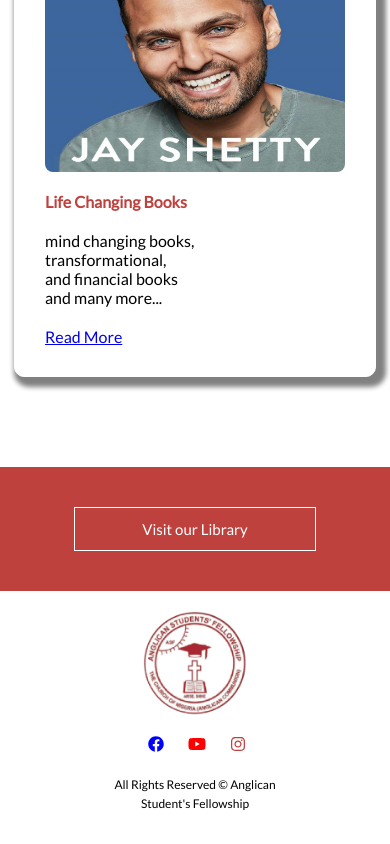
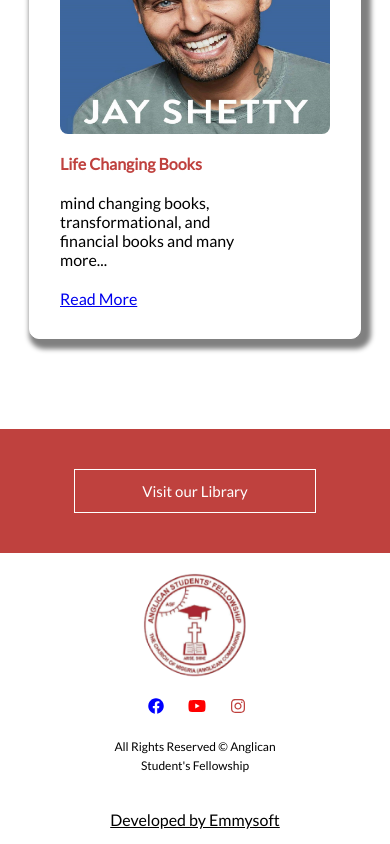
Before and after one commit to emmysoft/ASFLibraryWebsite, a React (Vite) app: page / in a window 390 px wide. Shown: the part 2349-3193 px from the top of the page. Built offline with nearby package versions, Linux system fonts and the light colour scheme.

Commit message:
new style added

```diff
--- a/src/App.css
+++ b/src/App.css
@@ -6,10 +6,19 @@
   font-family: "Lato", sans-serif;
 }
 
-@media screen and (max-width: 768px){
+@media screen and (max-width: 768px) {
   * {
     padding: 0;
     margin: 0;
     font-family: "Lato", sans-serif;
   }
+
+  .dev {
+    display: flex;
+    justify-content: center;
+  }
+  .dev-link {
+    text-decoration: underline;
+    color: #000;
+  }
 }
--- a/src/components/Body/BodyStyle.js
+++ b/src/components/Body/BodyStyle.js
@@ -155,7 +155,7 @@ export const BookWrapper = styled.div`
 
         &:hover {
           transition: transform 0.2s;
-          transform: scale(1.2);
+          transform: scale(0.9);
         }
 
         .book2 {
@@ -265,17 +265,17 @@ export const BookWrapper = styled.div`
           box-shadow: #bf413e;
           padding: 30px;
           background-color: #fff;
-          width: 300px;
+          width: 270px;
           box-shadow: 5px 5px 5px 5px #808080;
 
           .book1 {
             border-radius: 8px;
-            width: 300px;
+            width: 270px;
             height: 350px;
             margin: 0 auto;
           }
           .info {
-            width: 150px;
+            width: 200px;
           }
         }
         .cat_2 {
@@ -288,17 +288,17 @@ export const BookWrapper = styled.div`
           border: 1px solid #fff;
           box-shadow: #bf413e;
           background-color: #fff;
-          width: 300px;
+          width: 270px;
           box-shadow: 5px 5px 5px 5px #808080;
 
           .book2 {
             border-radius: 8px;
-            width: 300px;
+            width: 270px;
             height: 350px;
             margin: 0 auto;
           }
           .info {
-            width: 150px;
+            width: 200px;
           }
         }
         .cat_3 {
@@ -311,17 +311,17 @@ export const BookWrapper = styled.div`
           box-shadow: #bf413e;
           padding: 30px;
           background-color: #fff;
-          width: 300px;
+          width: 270px;
           box-shadow: 5px 5px 5px 5px #808080;
 
           .book3 {
             border-radius: 8px;
-            width: 300px;
+            width: 270px;
             height: 350px;
             margin: 0 auto;
           }
           .info {
-            width: 150px;
+            width: 200px;
           }
         }
       }
--- a/src/components/Footer/Footer.jsx
+++ b/src/components/Footer/Footer.jsx
@@ -3,9 +3,11 @@ import { FooterWrapper } from "./FooterStyle";
 import AsfLogo from "../../assets/AsfLogo.png";
 import { FaFacebook, FaInstagram, FaYoutube } from "react-icons/fa";
 import { NavLink } from "react-router-dom";
+// import "../../App.css";
 
 const Footer = () => {
   return (
+    <>
       <FooterWrapper>
         <div className="logo">
           <img src={AsfLogo} alt="logo" className="logo_style" />
@@ -25,6 +27,19 @@ const Footer = () => {
           All Rights Reserved &copy; Anglican Student's Fellowship
         </p>
       </FooterWrapper>
+      <div style={{ display: "flex", justifyContent: "center", padding: 15 }}>
+        <NavLink
+          to="https://wa.me/+2348149998467"
+          style={{
+            textDecoration: "underline",
+            color: "#000",
+            textAlign: "center",
+          }}
+        >
+          Developed by Emmysoft
+        </NavLink>
+      </div>
+    </>
   );
 };
 
--- a/src/components/Nav/NavStyle.js
+++ b/src/components/Nav/NavStyle.js
@@ -39,7 +39,7 @@ export const Wrapper = styled.div`
     flex-direction: row;
     justify-content: flex-end;
     align-items: flex-end;
-    gap: 35px;
+    gap: 40px;
 
     .link {
       font-size: 20px;
```
Also changed, not shown: src/components/Footer/FooterStyle.js (line endings or trailing spaces). Lines whose indentation alone changed are shown as unchanged.
